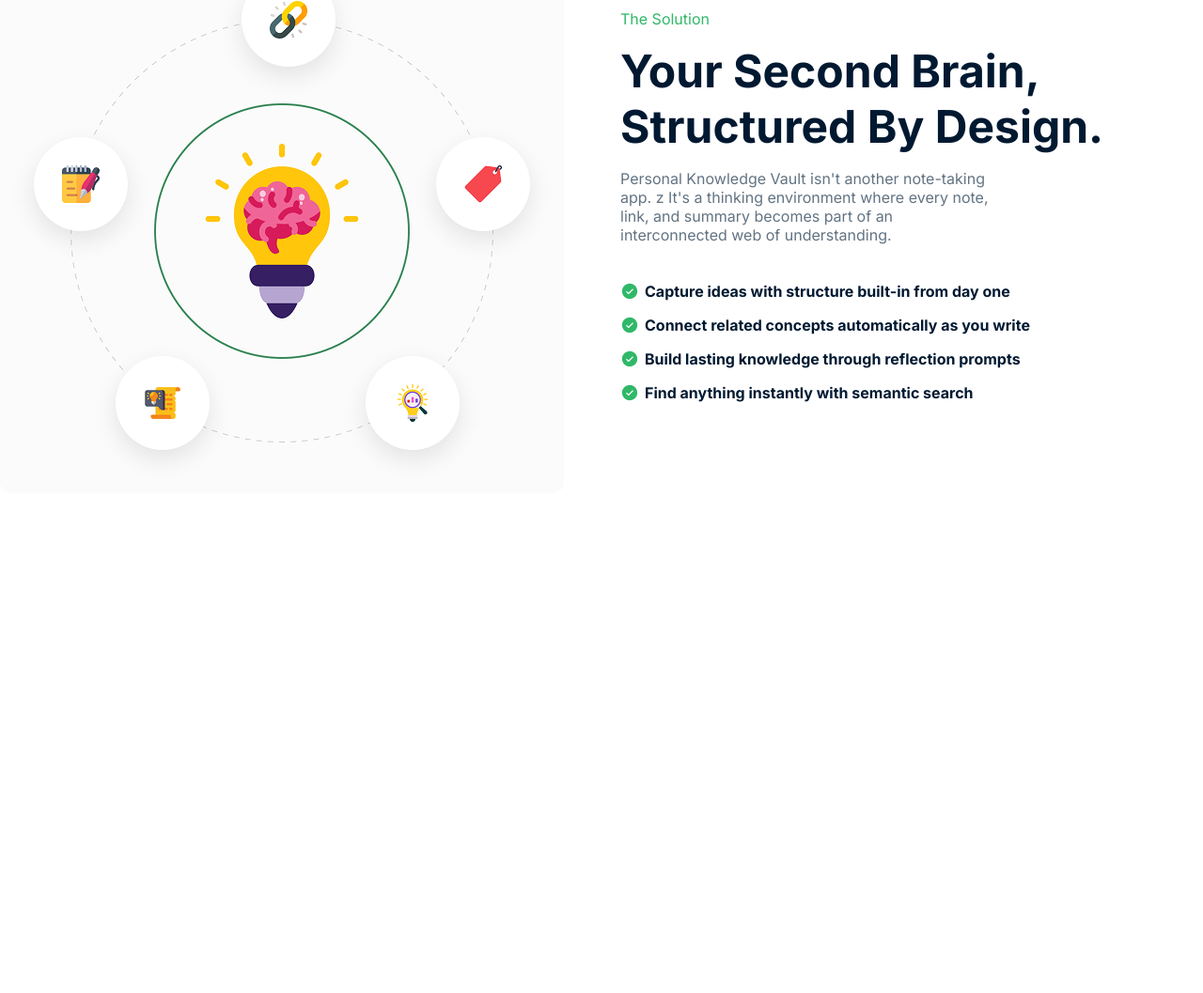
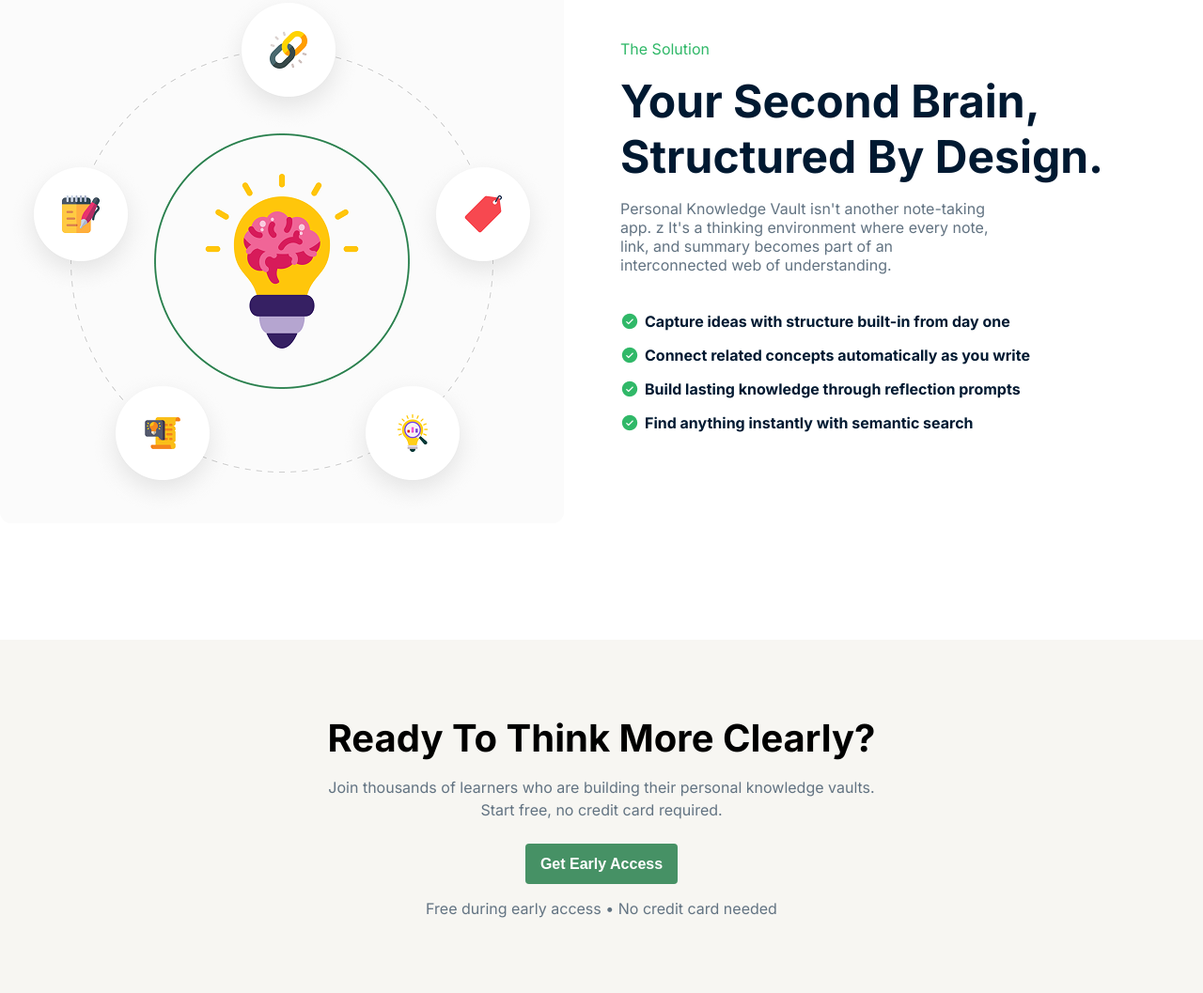
Before and after one commit to tanvir-22/Batch13-Assignment_01, a plain HTML site: page index.html in a window 1280 px wide. Shown: the part 1425-2482 px from the top of the page at 94% size. Before the commit the page ends 1954 px from the top, so only its background shows below. Drawn offline with Linux system fonts and the light colour scheme.

Commit message:
early access section added

```diff
--- a/index.html
+++ b/index.html
@@ -114,6 +114,20 @@ you learned</h4>
             </div>
         </div>
     </section>
+
+    <section class="think-section">
+        <div class="think-container container">
+            <div class="think-header">
+                <h2>Ready To Think More Clearly?</h2>
+                <p>Join thousands of learners who are building their personal knowledge vaults.<br> Start free, no credit card required.</p>
+            </div>
+            <div class="think-btn-and-footnote">
+                <button class="btn get">Get Early Access</button>
+                <p>Free during early access • No credit card needed</p>
+            </div>
+        </div>
+
+    </section>
 </body>
 
 </html>
--- a/style.css
+++ b/style.css
@@ -15,7 +15,7 @@
 nav{
     display: flex;
     justify-content: space-between;
-    margin: 16px 0px;
+    padding: 16px;
     align-items: center;
 }
 nav ul{
@@ -179,3 +179,31 @@ ul a{
     color: #001931;
 
 }
+.think-section{
+    padding-top: 120px;
+    text-align: center;
+}
+.think-container{
+        background-color: #F7F6F2;
+        padding: 80px 40px;
+}
+.think-header h2{
+    font-size: 40px;
+    font-weight: bold;
+    margin-bottom: 16px;
+}
+.think-header p{
+    color:#627382;
+    font-size: 16px;
+    font-weight: 400;
+    line-height: 24px;
+    margin-bottom: 24px;
+}
+.get{
+    margin-bottom: 16px;
+}
+.think-btn-and-footnote p{
+    font-size: 16px;
+    line-height: 20px;
+    color: #627382;
+}
```
